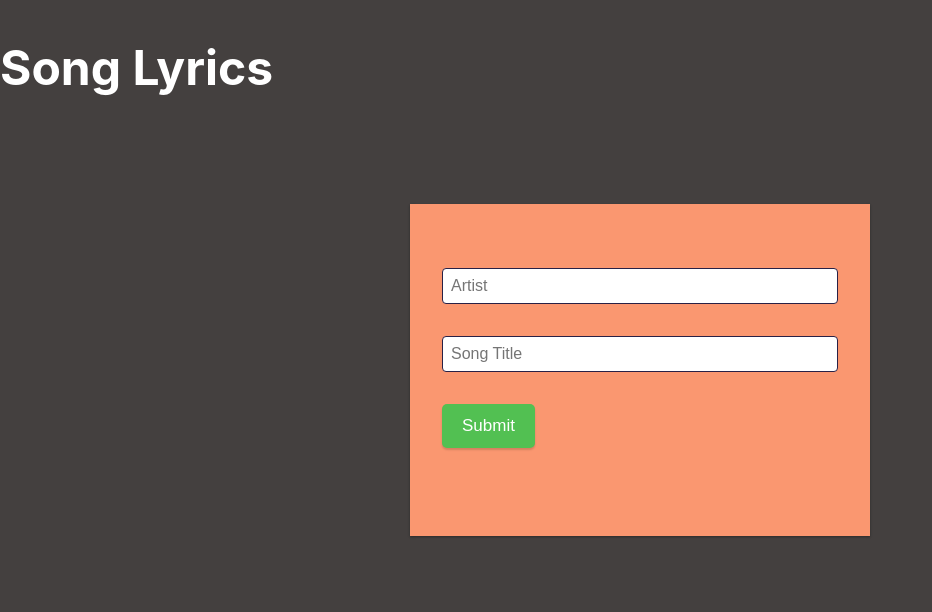
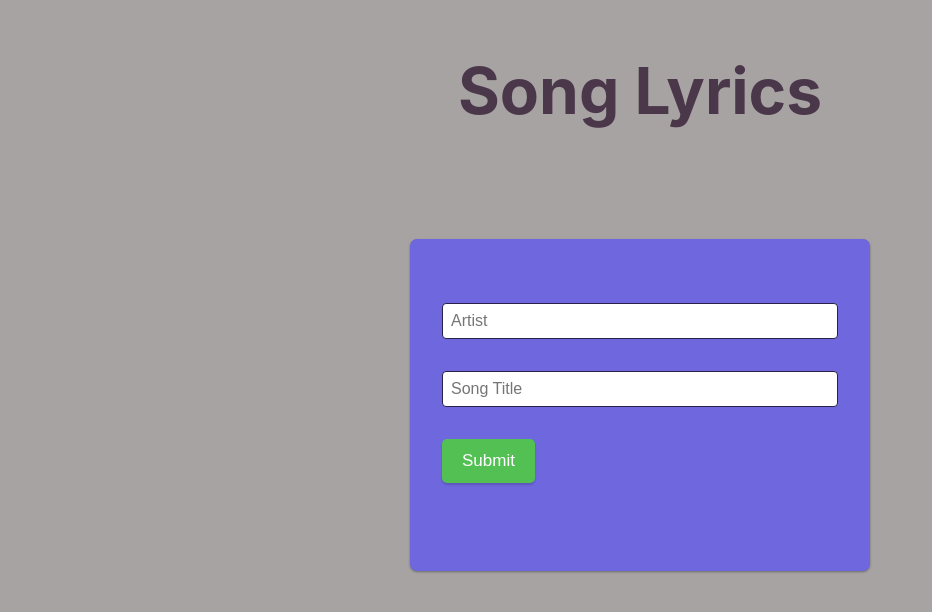
Before and after one commit to bloominstituteoftechnology/React-Redux-App, a React (Create React App) app in the folder my-redux-app/: page / in a window 1280 px wide. Shown: the top 612 px of the page, without its empty margins (0-932 px from the left). Built offline with nearby package versions, Linux system fonts and the light colour scheme.

Commit message:
styling added and complete

```diff
--- a/my-redux-app/src/App.css
+++ b/my-redux-app/src/App.css
@@ -16,7 +16,7 @@ body {
   font-size: 14px;
   line-height: 1.5;
   color: #706c69;
-  background: #44403f;
+  background: #a7a3a3;
 }
 
 .app {
@@ -24,22 +24,26 @@ body {
 }
 
 h1 {
-  font-size: 3.0rem;
-  color: rgb(255, 255, 255);
+  font-size: 4.0rem;
+  color: rgb(75, 55, 74);
+  display: flex;
+  justify-content: center;
+  align-items: center;
 }
 
 h2 {
   font-size: 1.8rem;
-  color: rgb(255, 255, 255);
+  color: rgb(58, 46, 61);
 }
 
 form {
   width: 460px;
   margin: 100px auto 50px;
   padding: 32px;
-  background-color: rgb(250, 151, 112);
+  background-color: rgb(110, 103, 221);
   box-shadow: 0 1px 3px rgba(0, 0, 0, 0.12), 0 1px 2px rgba(0, 0, 0, 0.24);
   text-align: left;
+  border-radius: 7px;
 }
 
 .error {
--- a/my-redux-app/src/App.js
+++ b/my-redux-app/src/App.js
@@ -1,6 +1,5 @@
 import React from 'react';
 import SongForm from './components/SongForm';
-import Title from './components/Title';
 
 import './App.css';
 
```
